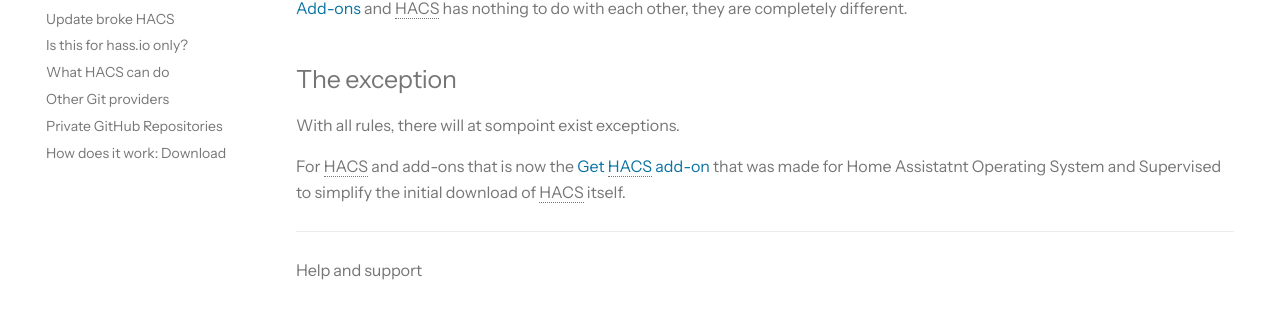
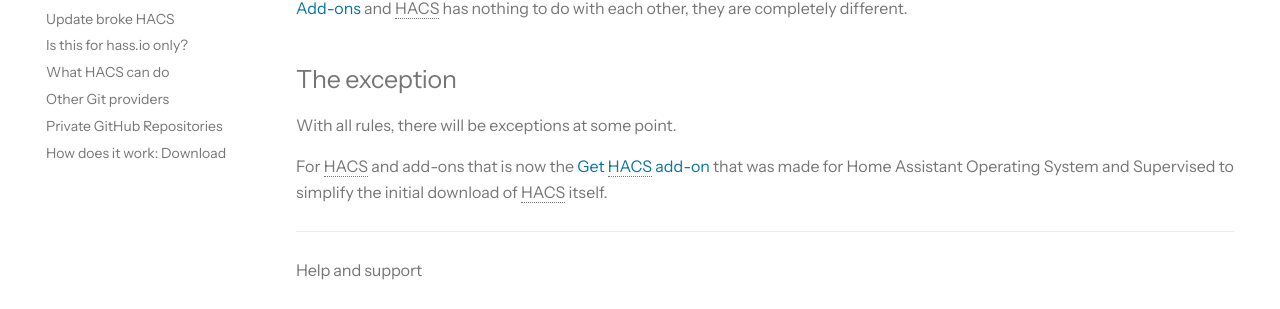
Before and after one commit to hacs/documentation, an MkDocs documentation site: the page built from source/docs/faq/addons.md, in a window 1280 px wide. Shown: the part 356-665 px from the top of the page. Built offline with MkDocs 1.6.1 and Material for MkDocs 9.7.7, drawn with Linux system fonts in a browser that asks for light colours; some web fonts are replaced; plug-ins that fetch from the network failed and are left out; comment, search, counter and statistics services are not loaded.

Commit message:
Update addons.md

```diff
--- a/source/docs/faq/addons.md
+++ b/source/docs/faq/addons.md
@@ -11,6 +11,6 @@ description: 'NO, no, nope, this is not an add-on, and does not handle add-ons'
 
 ## The exception
 
-With all rules, there will at sompoint exist exceptions.
+With all rules, there will be exceptions at some point.
 
-For HACS and add-ons that is now the [Get HACS add-on](https://github.com/hacs/addons) that was made for Home Assistatnt Operating System and Supervised to simplify the initial download of HACS itself.
+For HACS and add-ons that is now the [Get HACS add-on](https://github.com/hacs/addons) that was made for Home Assistant Operating System and Supervised to simplify the initial download of HACS itself.
```
